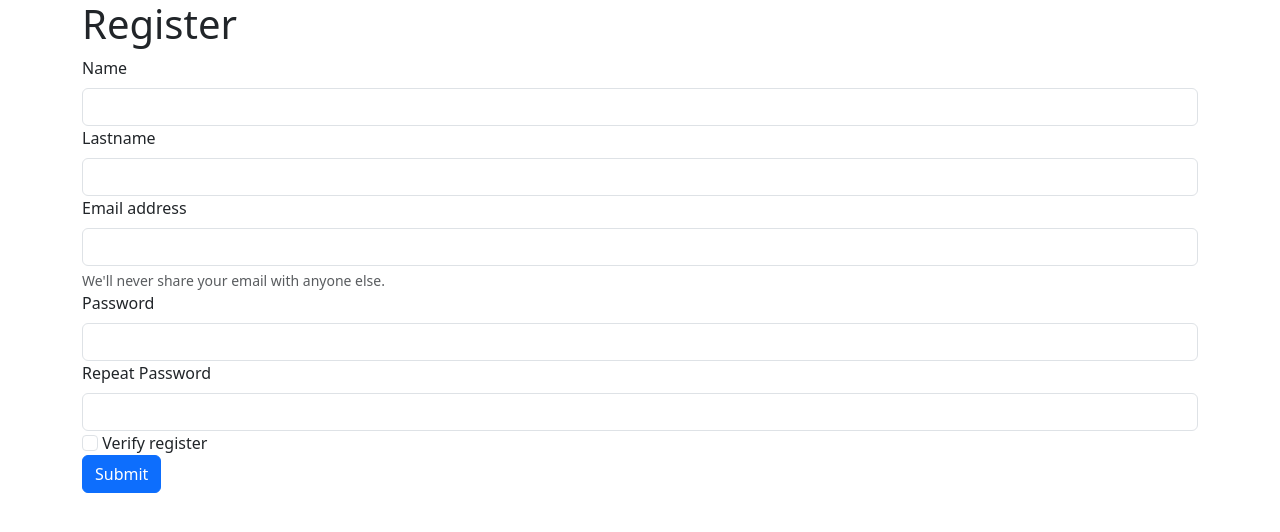
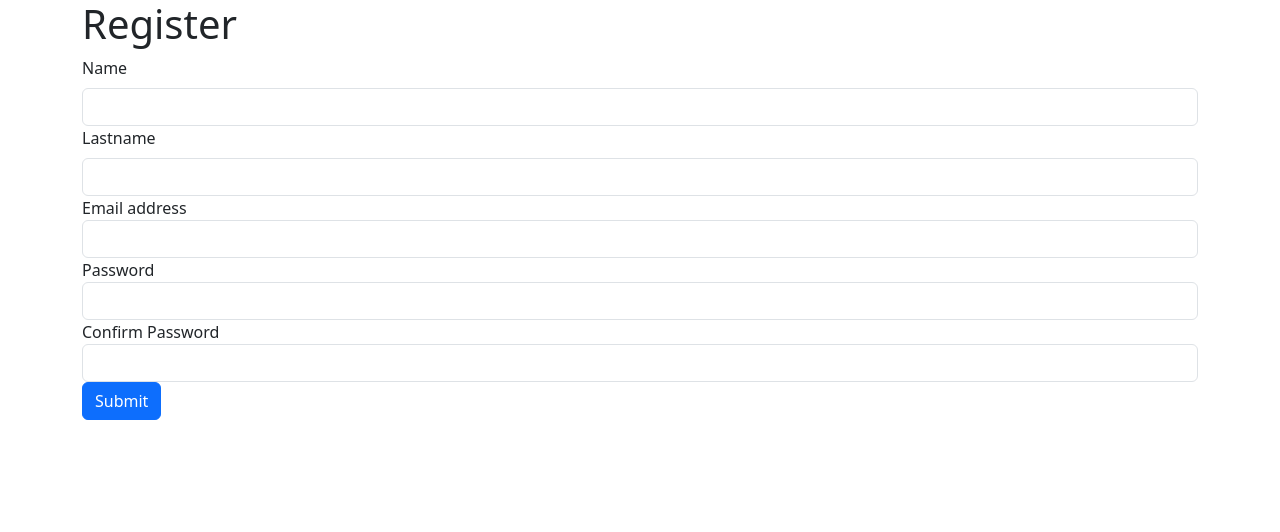
Before and after one commit to GaneshMichael/FrameworkWeb2, a PHP site: page /register in a window 1280 px wide. Shown: the top 532 px of the page. Run offline with PHP 8.4, Linux system fonts and the light colour scheme.

Commit message:
registerModel en Model
rules toegevoegd

```diff
--- a/Controllers/AuthController.php
+++ b/Controllers/AuthController.php
@@ -14,8 +14,9 @@ class AuthController extends Controller
         $registerModel = new RegisterModel();
 
         if ($request->isPost()) {
+            $registerModel->loadData($request->getBody());
 
-            $registerModel->loadData($request->getBody());
+            var_dump($registerModel);
 
             if ($registerModel->validate() && $registerModel->register()) {
                 return 'Success';
--- a/Models/RegisterModel.php
+++ b/Models/RegisterModel.php
@@ -2,13 +2,32 @@
 
 namespace TCG\Models;
 
-class registerModel
+use TCG\Core\Model;
+
+class registerModel extends Model
 {
+    public const RULE_REQUIRED = "" ;
+
     public string $firstname;
     public string $lastname;
     public string $email;
     public string $password;
     public string $confirmPassword;
 
+    public function register()
+    {
+        echo 'Creating new user';
+    }
+
+    public function rules(): array
+    {
+        return [
+            'firstname' => [self::RULE_REQUIRED],
+            'lastname' => [self::RULE_REQUIRED],
+            'email' => [self::RULE_REQUIRED, self::RULE_EMAIL],
+            'password' => [self::RULE_REQUIRED, [self::RULE_MIN, 'min' => 10], [self::RULE_MAX, 'max' => 24]],
+            'confirmPassword' => [self::RULE_REQUIRED, [self::RULE_MATCH, 'match' => 'password']],
+        ];
+    }
 
 }
--- a/Views/register.php
+++ b/Views/register.php
@@ -3,28 +3,24 @@
 <form action="" method="post">
     <div class="form-group">
         <label for="name" class="form-label">Name</label>
-        <input type="name" class="form-control" id="name">
+        <input type="text" class="form-control" name="firstname">
     </div>
     <div class="form-group">
-        <label for="lastname" class="form-label">Lastname</label>
-        <input type="lastname" class="form-control" id="lastname">
+        <label class="form-label">Lastname</label>
+        <input type="text" class="form-control" name="lastname">
     </div>
     <div class="form-group">
-        <label for="exampleInputEmail1" class="form-label">Email address</label>
-        <input type="email" class="form-control" id="exampleInputEmail1" aria-describedby="emailHelp">
-        <div id="emailHelp" class="form-text">We'll never share your email with anyone else.</div>
+        <label>Email address</label>
+        <input type="text" class="form-control" name="email" " aria-describedby="emailHelp">
     </div>
     <div class="form-group">
-        <label for="password" class="form-label">Password</label>
-        <input type="password" class="form-control" id="exampleInputPassword1">
+        <label >Password</label>
+        <input type="text" class="form-control" name="password">
     </div>
     <div class="form-group">
-        <label for="repeatPassword" class="form-label">Repeat Password</label>
-        <input type="password" class="form-control" id="exampleInputPassword1">
+        <label>Confirm Password</label>
+        <input type="text" class="form-control" name="confirmPassword">
     </div>
-    <div class="form-group">
-        <input type="checkbox" class="form-check-input" id="exampleCheck1">
-        <label class="form-check-label" for="exampleCheck1">Verify register</label>
-    </div>
+
     <button type="submit" class="btn btn-primary">Submit</button>
 </form>
```
Also changed, not shown: Core/Model.php (added, +70 -0 lines).
